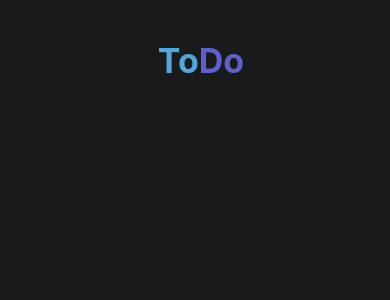
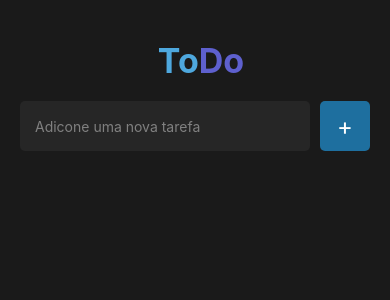
Before and after one commit to joaomalfatti/ToDo, a React Native app: screen / in a window 390 px wide. Shown: the top 300 px of the page. Built offline with nearby package versions, Linux system fonts and the light colour scheme; grey boxes are pictures that could not be loaded.

Commit message:
Foi criado a parte do view onde contém input e o botão

```diff
--- a/src/screens/Home/index.tsx
+++ b/src/screens/Home/index.tsx
@@ -2,7 +2,7 @@ import React from "react";
 
 /* Vamos trazer os estilos do mobile*/
 import { styles } from "./styles";
-import { Text, View, Image} from "react-native";
+import { Text, View, Image, TextInput, TouchableOpacity} from "react-native";
 
 import rocket from '../../assets/rocket.png';
 
@@ -31,7 +31,19 @@ export default function Home(){
 
 
       </View>
-      <View>
+
+      {/* View parte do input e o botão */}
+      <View style={styles.inputContainer}>
+        <TextInput
+          style={styles.input}
+          placeholder="Adicone uma nova tarefa"
+          placeholderTextColor="#808080"
+        />
+        <TouchableOpacity style={styles.addButton}>
+          <Text style={styles.addButtonText}>
+            +
+          </Text>
+        </TouchableOpacity>
 
       </View>
     </View>
--- a/src/screens/Home/styles.ts
+++ b/src/screens/Home/styles.ts
@@ -27,4 +27,30 @@ export const styles = StyleSheet.create({
   imageRocket:{
     marginRight: 12
   },
+  inputContainer:{
+    flexDirection: 'row',
+    alignItems: 'center',
+    marginBottom: 20,
+  },
+  input:{
+    flex: 1,
+    height: 50,
+    backgroundColor: '#262626',
+    borderRadius: 5,
+    paddingHorizontal: 15,
+    color: '#FFF',
+    marginRight: 10,
+  },
+  addButton:{
+    width: 50,
+    height: 50,
+    backgroundColor: '#1E6F9F',
+    borderRadius: 5,
+    alignItems: 'center',
+    justifyContent: 'center',
+  },
+  addButtonText:{
+    color: '#FFF',
+    fontSize: 24,
+  }
 })
```
